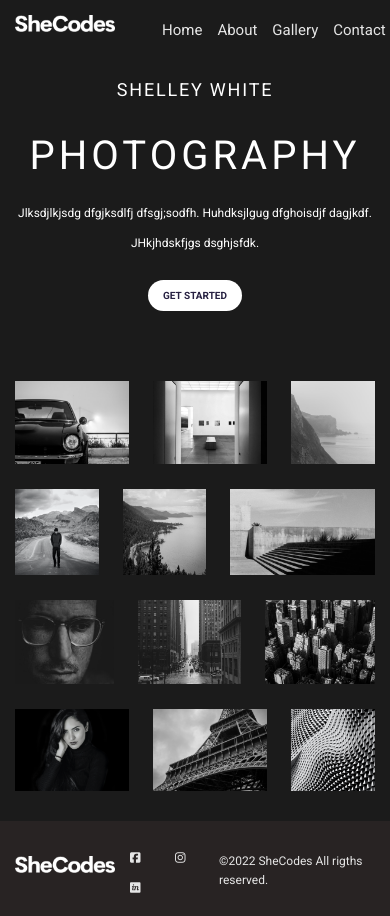
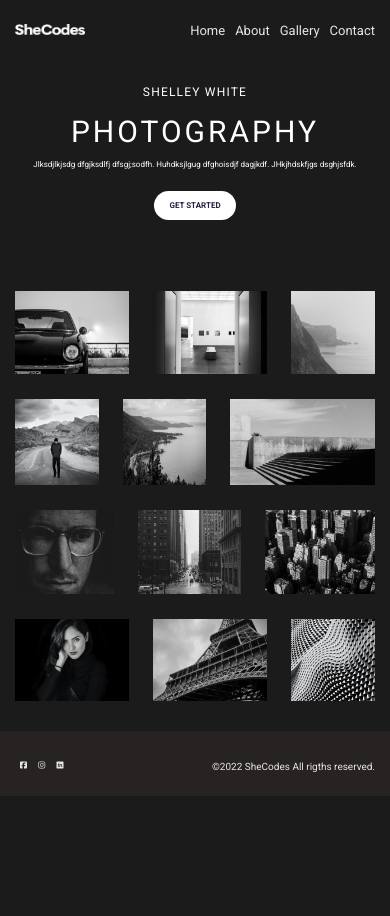
Before and after one commit to natalia-matash/Black-white-photo-portfolio, a plain HTML site: page index.html in a window 390 px wide. After the commit the page ends 844 px from the top, so only its background shows below. Drawn offline with nearby package versions, Linux system fonts and the light colour scheme.

Commit message:
Updated responsive

```diff
--- a/src/style.css
+++ b/src/style.css
@@ -332,6 +332,9 @@ body {
       font-size: 12px;
       margin-bottom: 20px;
    }
+   .main__btn:hover {
+      font-size: 13px;
+   }
    .section__container  {
       max-width: 600px;
       padding: 0 15px;
@@ -339,6 +342,12 @@ body {
    .footer__container {
       max-width: 600px;
       padding: 0 15px;
+   }
+   .footer__items {
+      align-items: center;
+   }
+   .footer__icons i:hover {
+      font-size: 18px;
    }
 }
 @media(max-width: 662px) {
@@ -349,7 +358,81 @@ body {
       height: 100%;
       max-height: 150px;
       }
+   .footer__icons {
+      font-size: 5px;
+   }
+   .footer__text {
+      font-size: 10px;
+   }
 }
 @media(max-width: 500px) {
-
+   .header__items_container {
+      max-width: 400px;
+      padding: 15px 15px;
+   }
+   .header__items {
+      align-items: center;
+   }
+   .header__logo img {
+      width: 70px;
+   }
+   .menu__list a {
+     margin-left: 10px;
+     font-size: 13px;
+   }
+   .main__subtitle {
+      font-size: 12px;
+      margin: 0;
+      line-height: 30px;
+   }
+   .main__title {
+      font-size: 30px;
+      margin: 0;
+      line-height: 50px;
+   }
+   .main__text {
+      font-size: 8px;
+      padding: 0 15px;
+      margin: 0;
+      line-height: 15px;
+      margin-bottom: 15px;
+   }
+   .main__btn {
+      padding: 10px 15px;
+      font-size: 8px;
+   }
+   .main__btn:hover {
+      font-size: 11px;
+   }
+   .section__container  {
+      max-width: 400px;
+      padding: 0 15px;
+   }
+   .row__first {
+      margin-top: 70px;
+   }
+   .section__container  {
+      max-width: 600px;
+      padding: 0 15px;
+   }
+   .footer__container {
+      max-width: 400px;
+      padding: 0 15px;
+   }
+   .footer__items {
+      align-items: center;
+   }
+   .footer__logo {
+    display: none;
+   }
+   .footer__icons i {
+      font-size: 8px;
+      margin: 0 5px;
+   }
+   .footer__icons i:hover {
+      font-size: 12px;
+   }
+   .footer__text {
+      font-size: 10px;
+   }
 }
```
